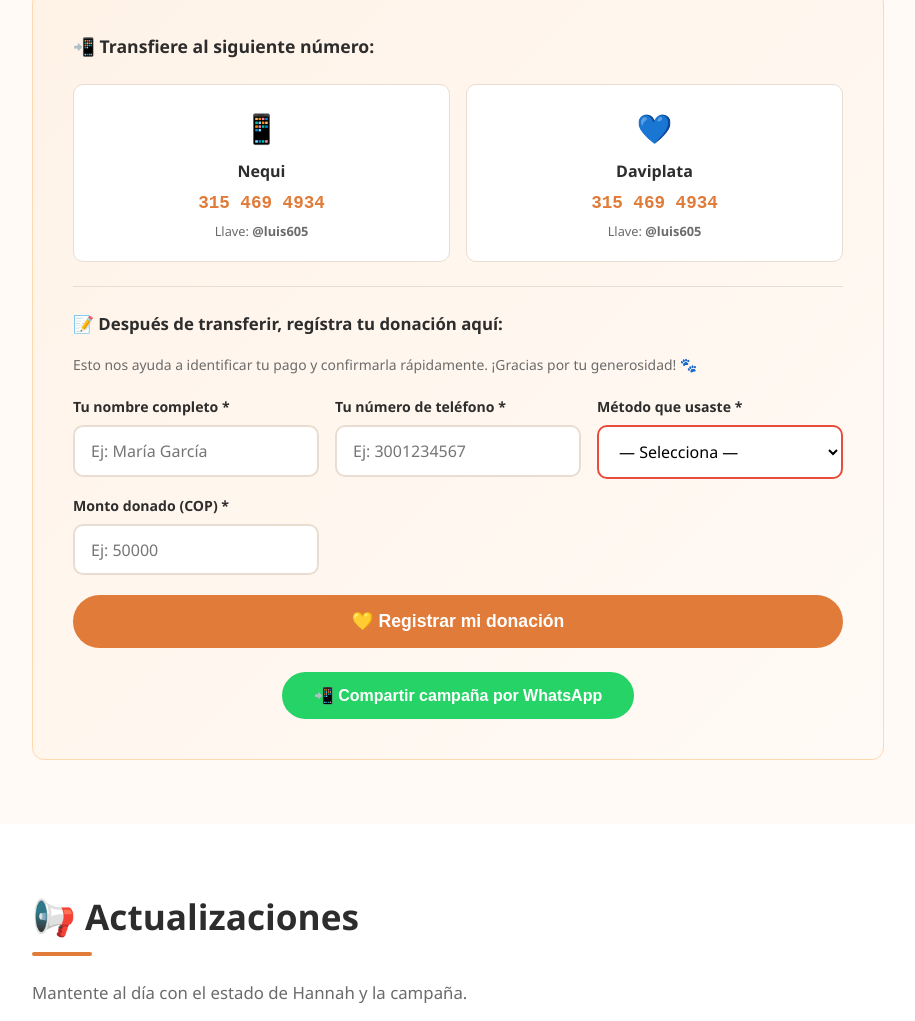
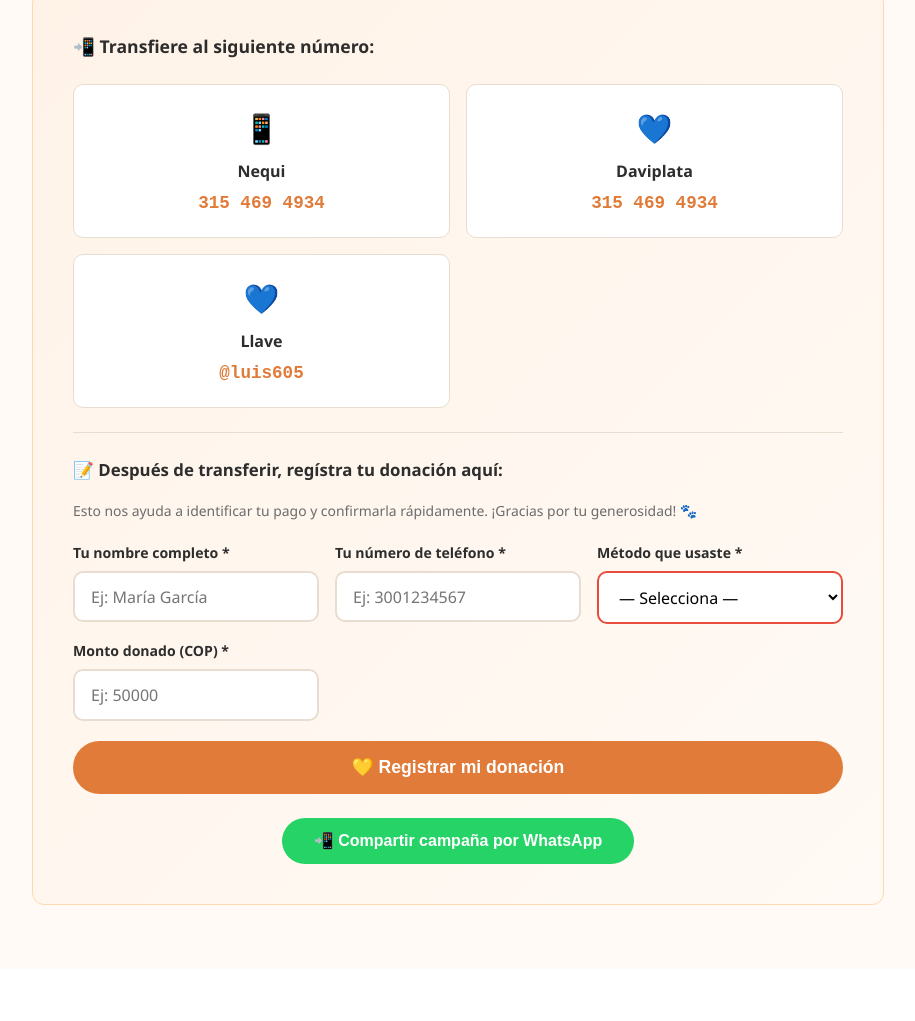
Before and after one commit to luis2397/ayudahannah, a plain HTML site: page index.html in a window 1280 px wide. Shown: the part 2714-3735 px from the top of the page, without its empty margins (182-1097 px from the left). Drawn offline with Linux system fonts and the light colour scheme.

Commit message:
Add 'Llave' method card to index.html
Added a new method card for 'Llave' with the number '@luis605'.

```diff
--- a/index.html
+++ b/index.html
@@ -152,13 +152,20 @@
           <div class="method-icon">📱</div>
           <div class="method-name">Nequi</div>
           <div class="method-number">315 469 4934</div>
-          <div class="method-note">Llave: <strong>@luis605</strong></div>
+
         </div>
         <div class="method-card" style="text-align:center;">
           <div class="method-icon">💙</div>
           <div class="method-name">Daviplata</div>
           <div class="method-number">315 469 4934</div>
-          <div class="method-note">Llave: <strong>@luis605</strong></div>
+
+        </div>
+
+        <div class="method-card" style="text-align:center;">
+          <div class="method-icon">💙</div>
+          <div class="method-name">Llave</div>
+          <div class="method-number">@luis605</div>
+
         </div>
       </div>
 
```
